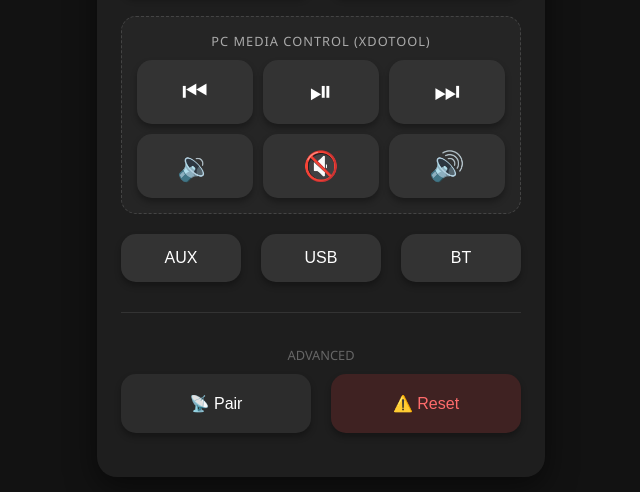
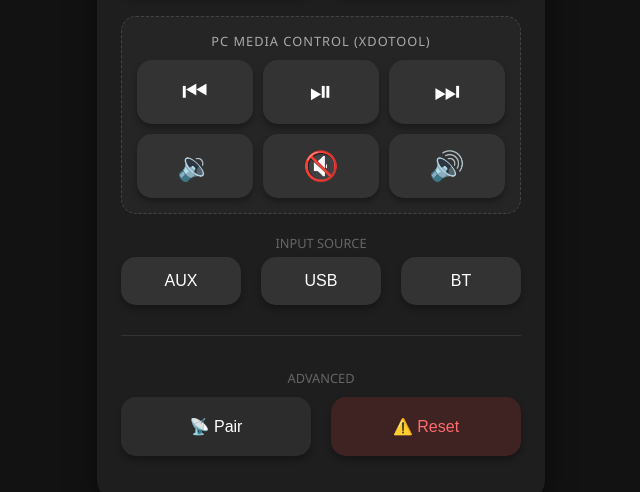
Before and after one commit to LCY000/Logitech-Z407-Remote-Control-Web-App---MacOS, a Python web app: template templates/index.html in a window 1280 px wide. Shown: the part 659-1151 px from the top of the page, without its empty margins (319-959 px from the left). Run offline with Jinja, Linux system fonts and the light colour scheme; the template is opened without the code that fills it, so the values that code supplies are empty.

Commit message:
Fix USB command handling and add Input Source title

```diff
--- a/app.py
+++ b/app.py
@@ -316,6 +316,7 @@ async def handle_command(command):
         elif command == 'vol_down_pc': await remote_control.vol_down_pc()
         elif command == 'mute_pc': await remote_control.mute_pc()
         elif command == 'input_aux': await remote_control.input_aux()
+        elif command == 'input_usb': await remote_control.input_usb()
         elif command == 'input_bluetooth': await remote_control.input_bluetooth()
         elif command == 'bluetooth_pair': await remote_control.bluetooth_pair()
         elif command == 'factory_reset': await remote_control.factory_reset()
--- a/templates/index.html
+++ b/templates/index.html
@@ -357,6 +357,8 @@
                 </button>
             </div>
         </div>
+        <div style="text-align: center; color: #666; font-size: 0.8rem; margin-top: 5px; margin-bottom: 5px;">INPUT
+            SOURCE</div>
         <div class="controls" style="grid-template-columns: 1fr 1fr 1fr;">
             <button class="btn" style="padding: 15px; font-size: 1rem;" onclick="sendCommand('input_aux')">AUX</button>
             <button class="btn" style="padding: 15px; font-size: 1rem;" onclick="sendCommand('input_usb')">USB</button>
```
